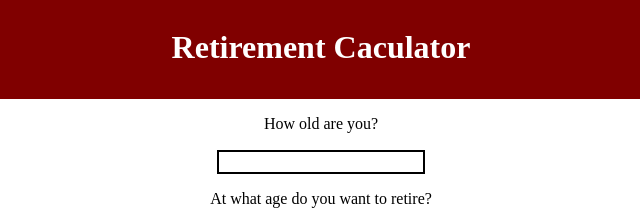
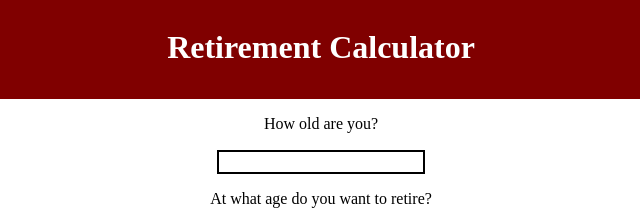
Before and after one commit to jamie-kyei/retirementcalculator, a plain HTML site: page index.html in a window 1280 px wide. Shown: the top 222 px of the page, 319-959 px from the left. Drawn offline with nearby package versions, Linux system fonts and the light colour scheme.

Commit message:
Update index.html

```diff
--- a/index.html
+++ b/index.html
@@ -17,7 +17,7 @@
 <body>
 
 <div id="header">
-	<h1>Retirement Caculator</h1>
+	<h1>Retirement Calculator</h1>
 </div>
 
 
```
